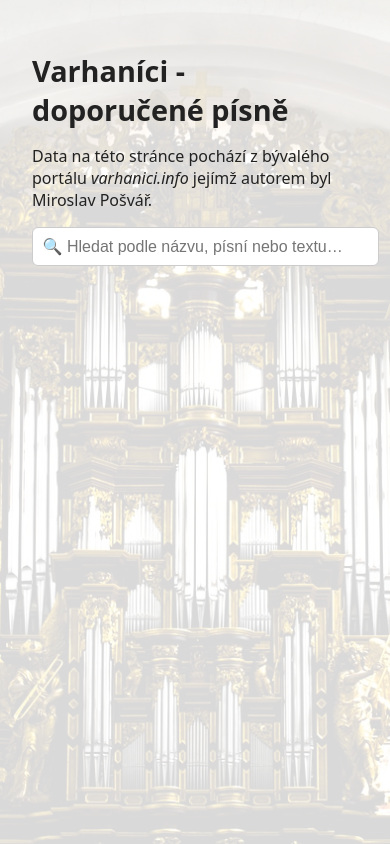
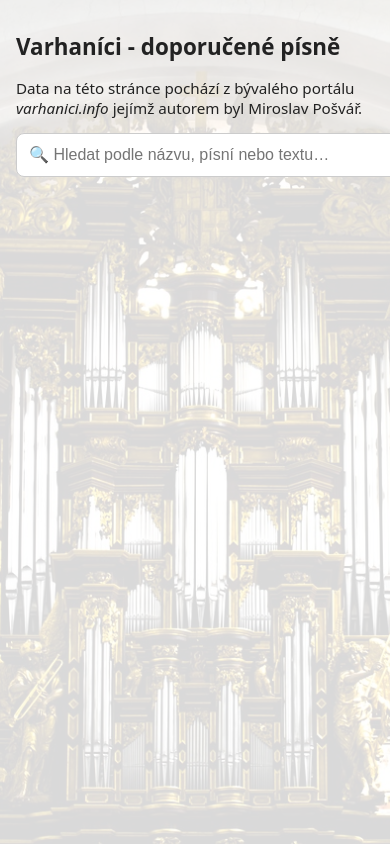
Before and after one commit to kwart/varhanici, a plain HTML site: page template.html in a window 390 px wide. Drawn offline with nearby package versions, Linux system fonts and the light colour scheme.

Commit message:
CSS for mobile

```diff
--- a/template.html
+++ b/template.html
@@ -2,18 +2,103 @@
 <html lang="cs">
 <head>
   <meta charset="UTF-8">
+  <meta name="viewport" content="width=device-width, initial-scale=1.0">
   <title>Varhaníci - doporučené písně</title>
   <style>
-    body { font-family: system-ui, sans-serif; margin: 0; min-height: 100vh; background: url('organ.jpg') center/cover no-repeat fixed; position: relative; color: #222; }
-    body::before { content: ""; position: fixed; inset: 0; background: rgba(255, 255, 255, 0.85); z-index: -1; }
-    .container { max-width: 1000px; margin: 0 auto; padding: 2rem; }
-    h1 { font-size: 1.8rem; margin-bottom: 1rem; }
-    input { padding: 0.6rem; width: 100%; font-size: 1rem; border: 1px solid #ccc; border-radius: 6px; margin-bottom: 1.5rem; }
-    .day { background: #fff; border: 1px solid #ddd; border-radius: 10px; padding: 1rem 1.5rem; margin-bottom: 1rem; box-shadow: 0 1px 2px rgba(0,0,0,0.05); }
-    .day h2 { margin: 0 0 0.4rem; font-size: 1.3rem; }
-    .songs { font-weight: bold; margin: 0.5rem 0; }
-    .texts p { margin: 0.4rem 0; line-height: 1.4; }
-    .no-results { font-style: italic; color: #777; margin-top: 2rem; }
+body {
+  font-family: system-ui, sans-serif;
+  margin: 0;
+  min-height: 100vh;
+  font-size: clamp(0.95rem, 2vw, 1.05rem);
+
+  /* full-page background */
+  background: url('organ.jpg') center/cover no-repeat fixed;
+  position: relative;
+  color: #222;
+}
+
+/* semi-transparent overlay for readability */
+body::before {
+  content: "";
+  position: fixed;
+  inset: 0;
+  background: rgba(255, 255, 255, 0.85);
+  z-index: -1;
+}
+
+/* centered content wrapper */
+.container {
+  max-width: 1000px;
+  margin: 0 auto;
+  padding: 1.25rem;
+}
+
+h1 {
+  font-size: clamp(1.4rem, 3vw, 1.8rem);
+  margin-bottom: 1rem;
+}
+
+input {
+  padding: 0.75rem;
+  width: 100%;
+  font-size: 1rem;
+  border: 1px solid #ccc;
+  border-radius: 8px;
+  margin-bottom: 1.5rem;
+}
+
+/* result card */
+.day {
+  background: #fff;
+  border: 1px solid #ddd;
+  border-radius: 12px;
+  padding: 1.1rem 1.4rem;
+  margin-bottom: 1.2rem;
+  box-shadow: 0 1px 3px rgba(0,0,0,0.05);
+}
+
+.day h2 {
+  margin: 0 0 0.4rem;
+  font-size: clamp(1.05rem, 2.4vw, 1.3rem);
+}
+
+.songs {
+  font-weight: bold;
+  margin: 0.5rem 0;
+}
+
+.texts p {
+  margin: 0.5rem 0;
+  line-height: 1.6;
+}
+
+.no-results {
+  font-style: italic;
+  color: #777;
+  margin-top: 2rem;
+}
+
+/* ===== MOBILE OPTIMIZATION ===== */
+@media (max-width: 768px) {
+  body {
+    background-attachment: scroll; /* smoother on mobile */
+  }
+}
+
+@media (max-width: 600px) {
+  .container {
+    padding: 1rem;
+  }
+
+  .day {
+    padding: 1rem;
+    margin-bottom: 1.3rem;
+  }
+
+  input {
+    font-size: 1rem;
+  }
+}
   </style>
 </head>
 <body>
```
